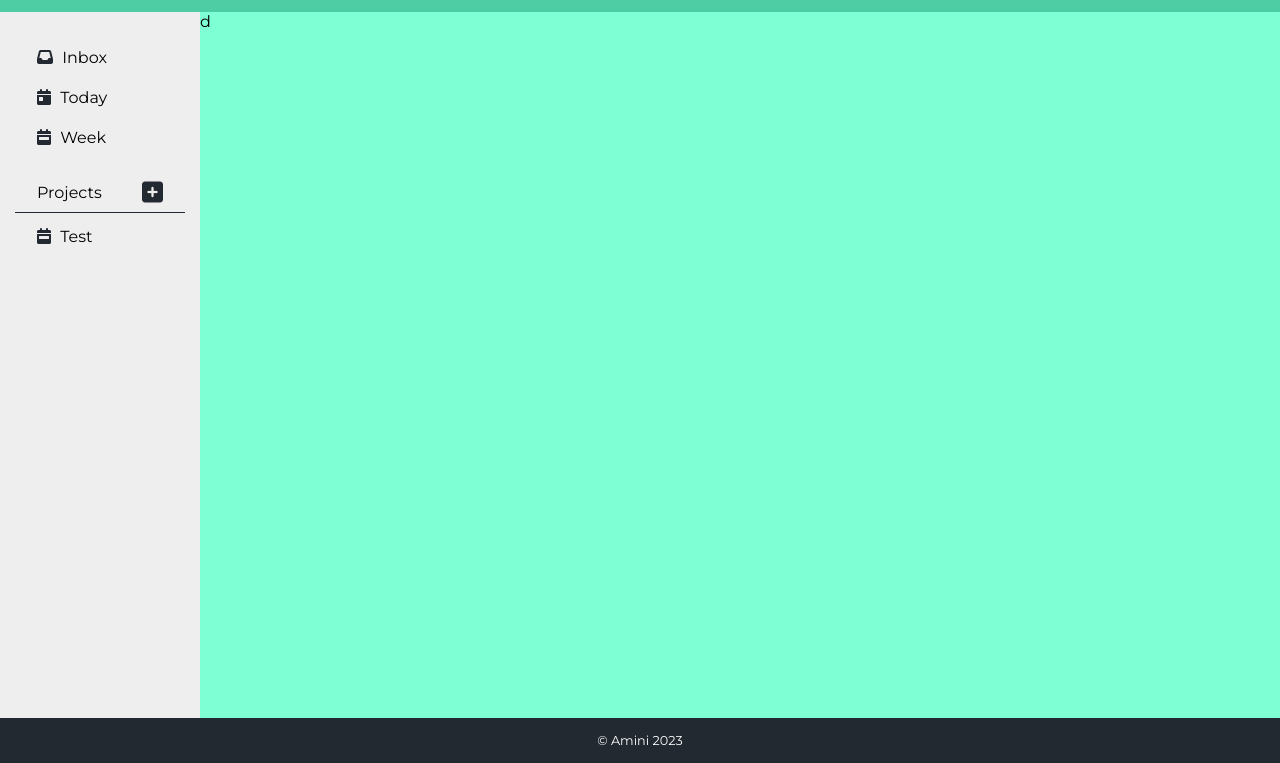
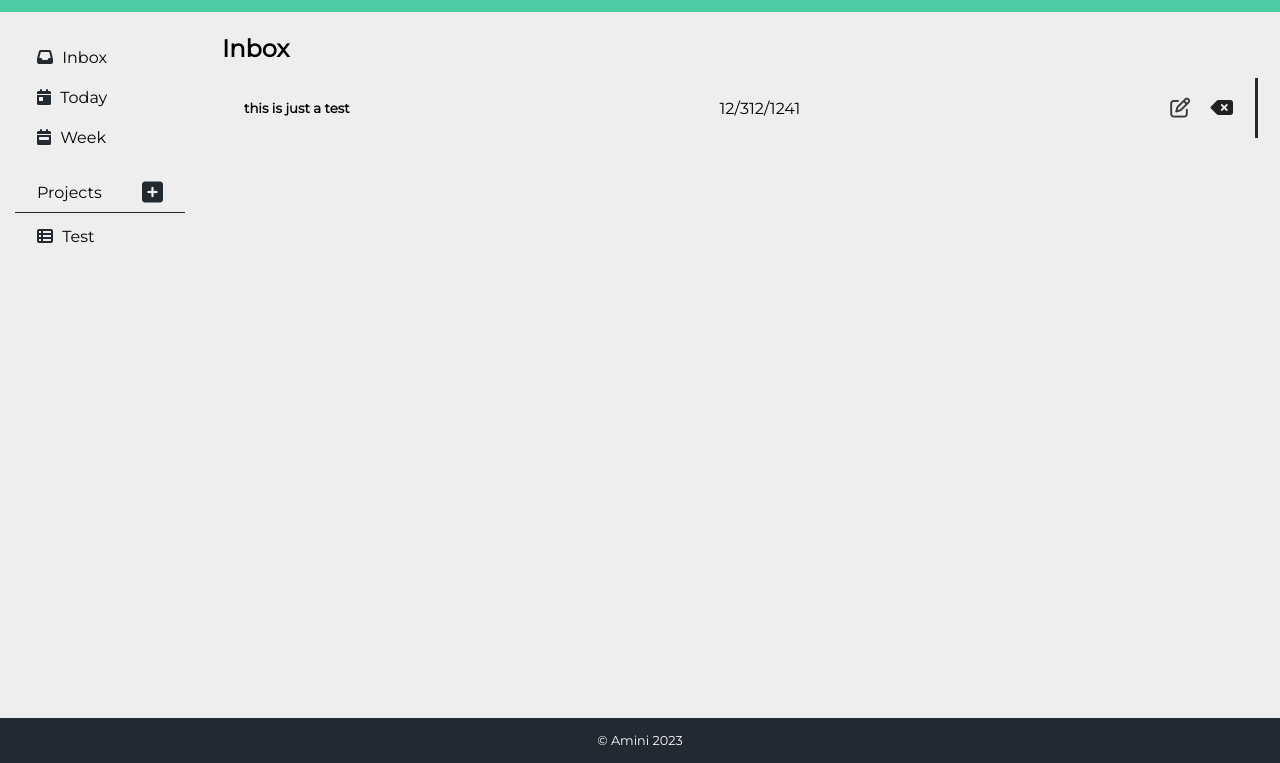
Before and after one commit to AEmin321/todo-list, a plain HTML site: page index.html in a window 1280 px wide. Shown: the part 37-800 px from the top of the page. Drawn offline with Linux system fonts and the light colour scheme.

Commit message:
Added the content elements with style

```diff
--- a/index.html
+++ b/index.html
@@ -30,11 +30,26 @@
                 <i class="add-pro-btn fa-solid fa-square-plus fa-xl" style="color: #232931;"></i>
             </div>
             <div class="project">
-                <a><i class="icon fa-solid fa-calendar-week" style="color: #232931;"></i>  Test</a>
+                <a><i class="icon fa-solid fa-table-list" style="color: #232931;"></i>  Test</a>
             </div>
         </div>
     </div>
-    <div class="content">d</div>
+    <div class="content">
+        <div class="project-title">Inbox</div>
+
+        <div class="todo-card">
+            <h5 class="card-title">this is just a test</h5>
+            <p class="card-duedate">12/312/1241</p>
+            <div class="card-btns">
+                <div class="card-edit">
+                    <i class="fa-regular fa-pen-to-square fa-lg" style="color: #363636;"></i>
+                </div>
+                <div class="card-remove">
+                    <i class="fa-solid fa-delete-left fa-lg" style="color: #212121;"></i>
+                </div>
+            </div>
+        </div>
+    </div>
     <div class="footer">© Amini 2023</div>
     <script src="./main.js"></script>
 </body>
--- a/style.css
+++ b/style.css
@@ -37,6 +37,7 @@ body {
 .main-links div:hover,.project:hover {
     border-right: 3px solid #4ECCA3;
     cursor: pointer;
+    box-shadow: rgba(0, 0, 0, 0.05) 0px 6px 24px 0px, rgba(0, 0, 0, 0.08) 0px 0px 0px 1px;
 }
 
 .projects {
@@ -56,6 +57,50 @@ body {
     margin-right: 5px;
 }
 
+.content {
+    grid-column: 2/4;
+    background-color: #EEEEEE;
+    padding: 22px;
+    /* box-shadow: rgba(0, 0, 0, 0.16) 0px 10px 36px 0px, rgba(0, 0, 0, 0.06) 0px 0px 0px 1px; */
+}
+
+.project-title {
+    font-size: 1.5rem;
+    font-weight: 700;
+    margin-bottom: 15px;
+}
+
+.todo-card {
+    display: flex;
+    align-items: center;
+    flex-wrap: wrap;
+    justify-content: space-between;
+    padding: 0 22px;
+    margin-top: 7px;
+    border-right: 3px solid #232931;
+}
+
+.todo-card {
+    font-size: 1rem;
+}
+
+.todo-card:hover {
+    cursor: default;
+    box-shadow: rgba(0, 0, 0, 0.05) 0px 6px 24px 0px, rgba(0, 0, 0, 0.08) 0px 0px 0px 1px;
+}
+
+.card-btns div {
+    cursor: pointer;
+}
+
+.card-btns div {
+    display: inline;
+}
+
+.card-edit {
+    margin-right: 16px;
+}
+
 .footer {
     grid-column: 1/4;
     background-color: #232931;
@@ -64,8 +109,3 @@ body {
     text-align: center;
     font-size: 0.8rem;
 }
-
-.content {
-    grid-column: 2/4;
-    background-color: aquamarine;
-}
```
